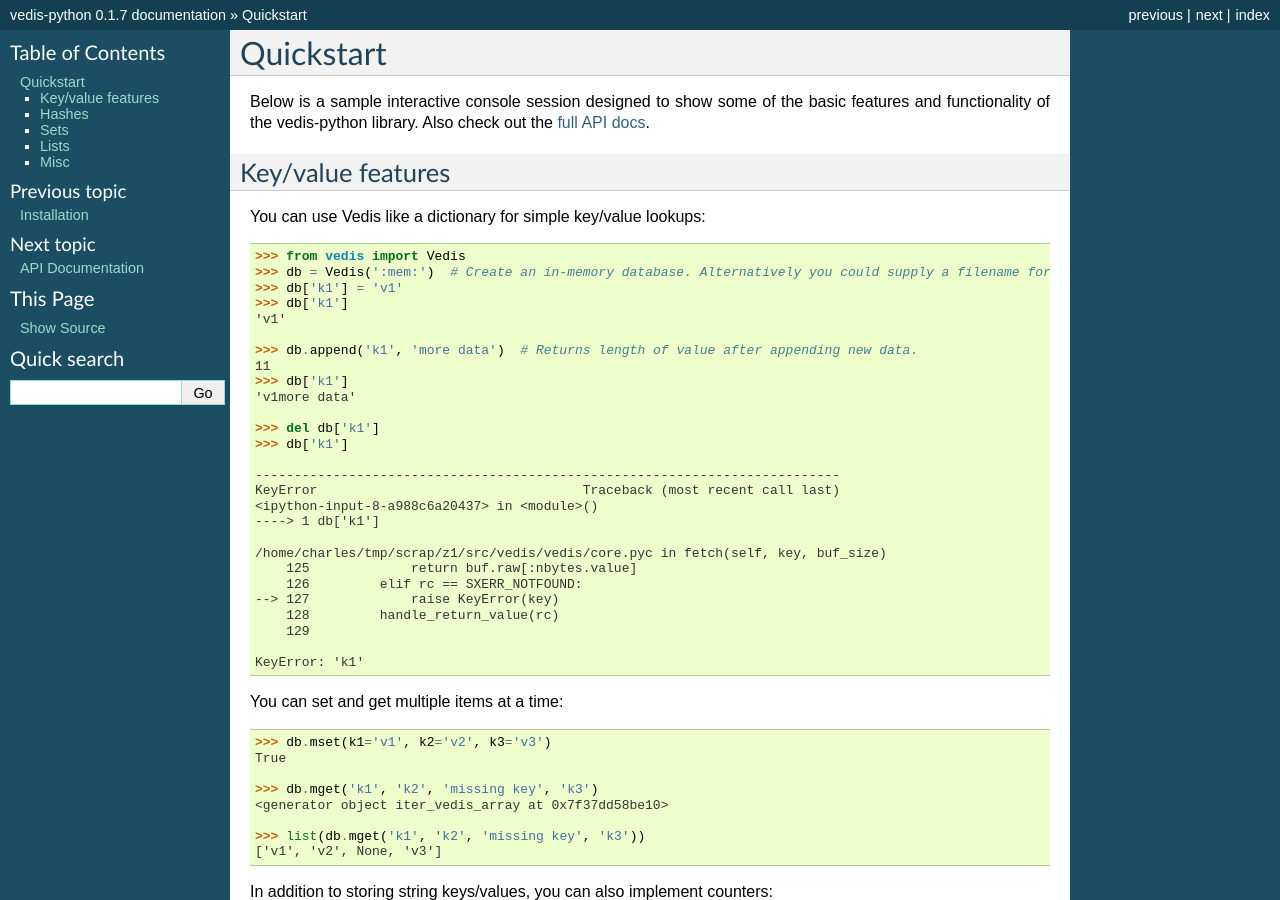
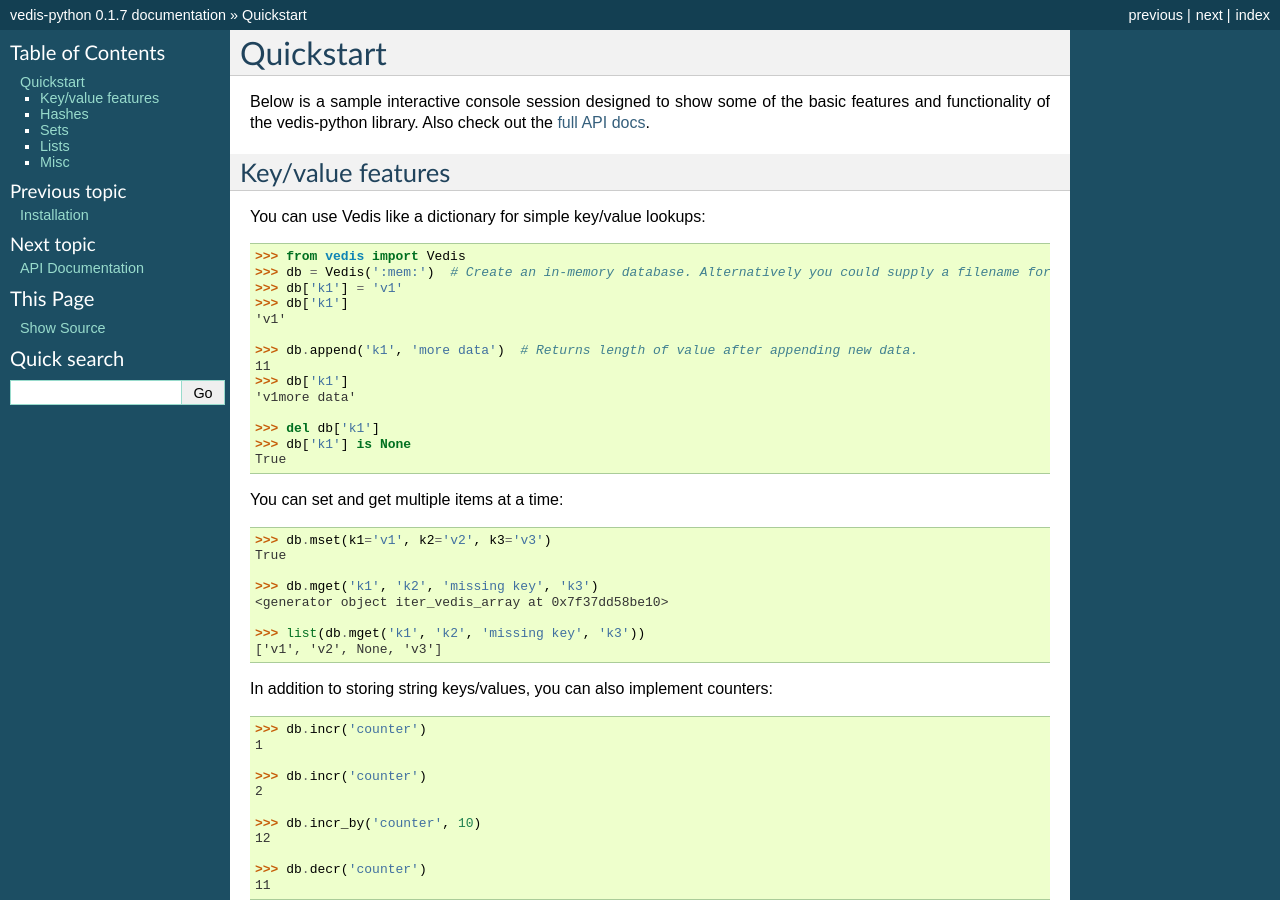
Before and after one commit to coleifer/vedis-python, a Sphinx documentation site: the page built from docs/quickstart.rst, in a window 1280 px wide and 900 px high. Built offline with Sphinx 7.4.7, drawn with Linux system fonts in a browser that asks for light colours.

Commit message:
Update docs, fixes #4.

```diff
--- a/docs/quickstart.rst
+++ b/docs/quickstart.rst
@@ -24,21 +24,8 @@ You can use Vedis like a dictionary for simple key/value lookups:
     'v1more data'
 
     >>> del db['k1']
-    >>> db['k1']
-
-    ---------------------------------------------------------------------------
-    KeyError                                  Traceback (most recent call last)
-    <ipython-input-8-a988c6a20437> in <module>()
-    ----> 1 db['k1']
-
-    /home/charles/tmp/scrap/z1/src/vedis/vedis/core.pyc in fetch(self, key, buf_size)
-        125             return buf.raw[:nbytes.value]
-        126         elif rc == SXERR_NOTFOUND:
-    --> 127             raise KeyError(key)
-        128         handle_return_value(rc)
-        129
-
-    KeyError: 'k1'
+    >>> db['k1'] is None
+    True
 
 You can set and get multiple items at a time:
 
```
